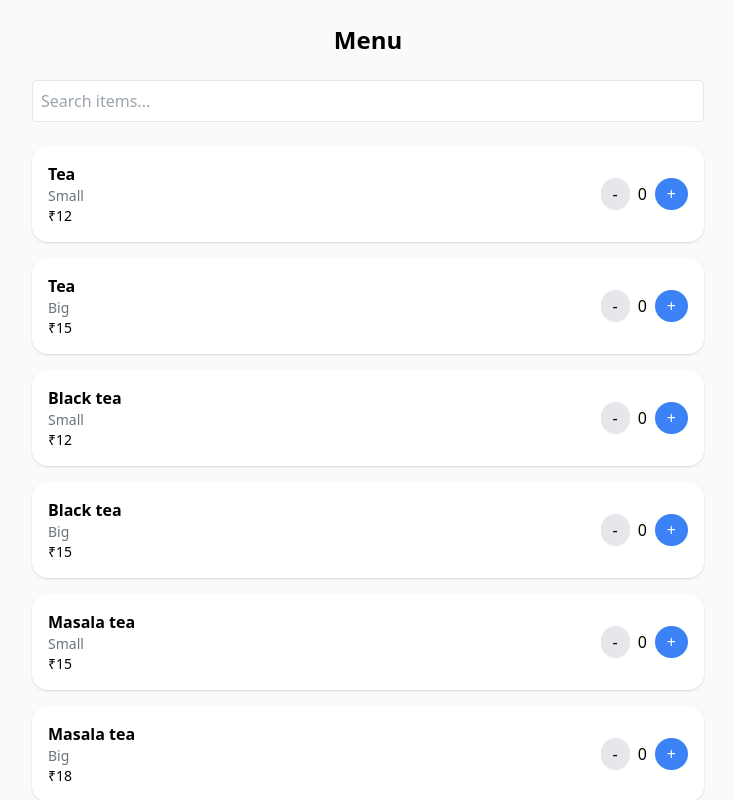
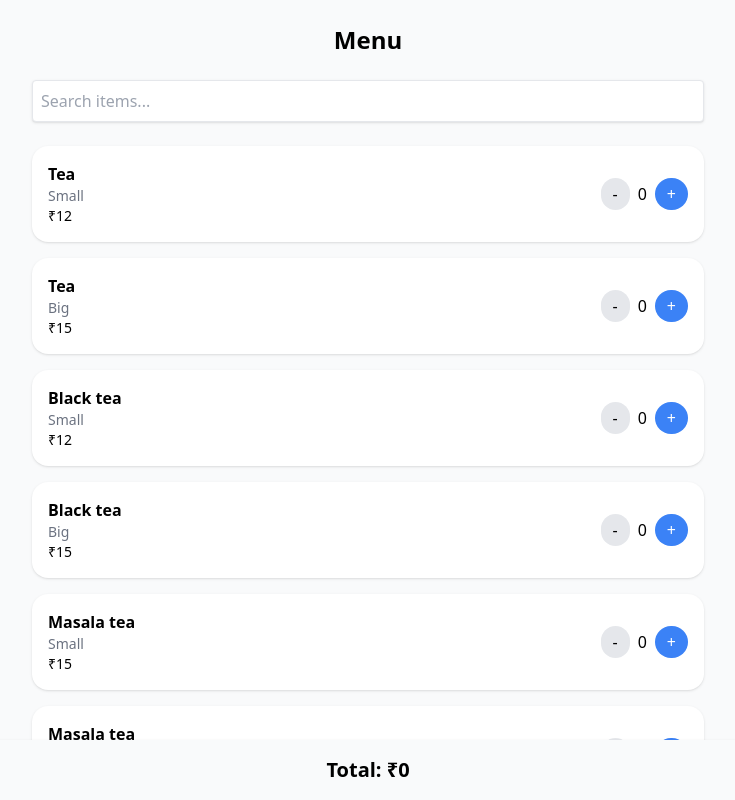
Before and after one commit to ikpvk/food-menu, a React (Create React App) app: page / in a window 1280 px wide. Shown: the top 800 px of the page, without its empty margins (272-1007 px from the left). Built offline with nearby package versions, Linux system fonts and the light colour scheme.

Commit message:
Making the search bar and total persistent

```diff
--- a/src/App.js
+++ b/src/App.js
@@ -56,17 +56,17 @@ function App() {
     <div className="min-h-screen bg-gray-50 p-6">
       <h1 className="text-2xl font-bold mb-6 text-center">Menu</h1>
 
-      <div className="max-w-2xl mx-auto mb-6">
+      <div className="max-w-2xl mx-auto mb-6 sticky top-4 bg-gray-50 z-10">
         <input
           type="text"
           placeholder="Search items..."
           value={searchQuery}
           onChange={(e) => setSearchQuery(e.target.value)}
-          className="p-2 border rounded w-full"
+          className="p-2 border rounded w-full shadow"
         />
       </div>
 
-      <div className="max-w-2xl mx-auto grid gap-4">
+      <div className="max-w-2xl mx-auto grid gap-4 pb-24">
         {filteredMenu.map((m) => (
           <div
             key={m.index}
@@ -96,7 +96,9 @@ function App() {
         ))}
       </div>
 
-      <div className="mt-8 text-center text-xl font-bold">Total: ₹{total}</div>
+      <div className="sticky bottom-0 bg-gray-50 z-10 py-4 shadow text-center text-xl font-bold">
+        Total: ₹{total}
+      </div>
     </div>
   );
 }
```
